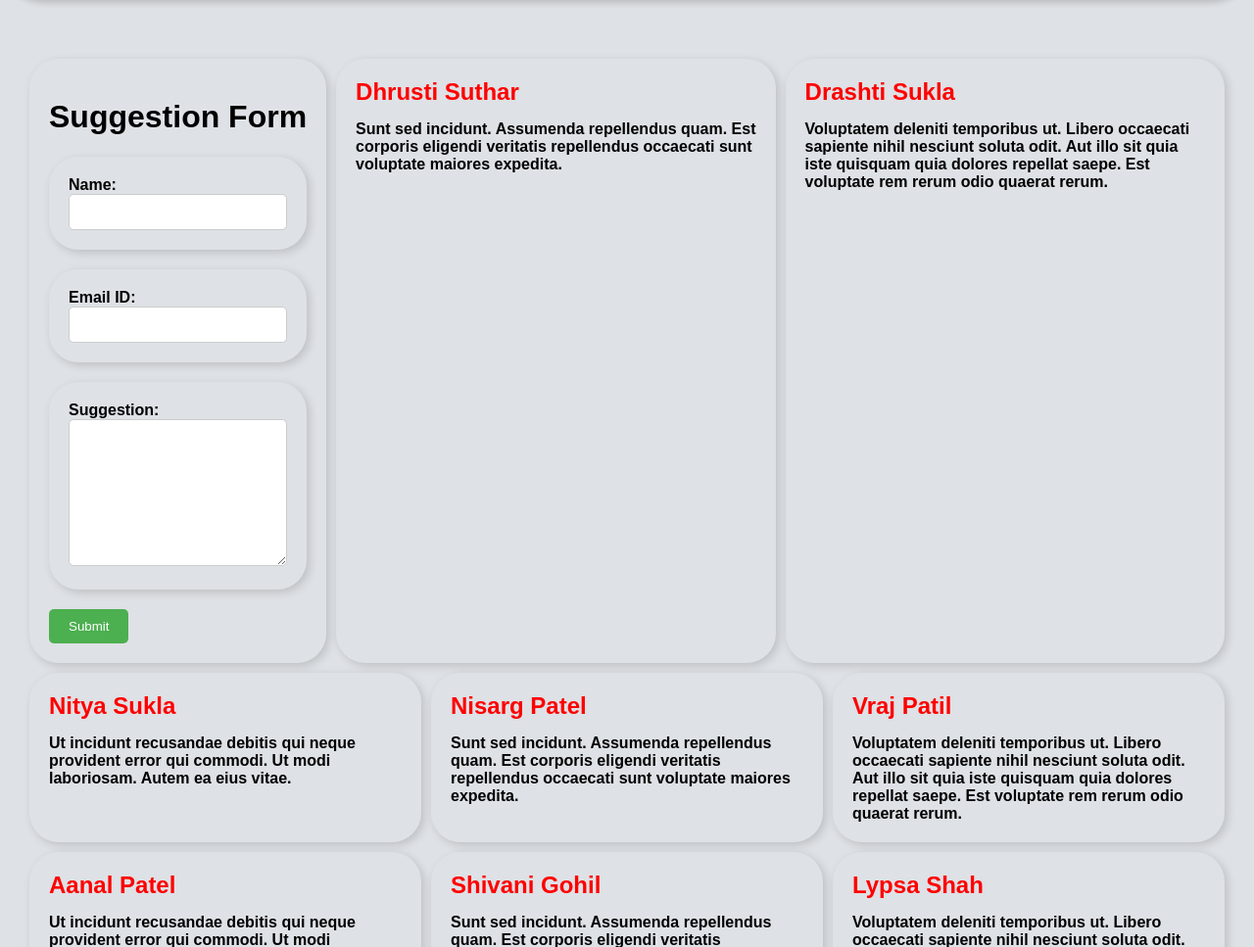
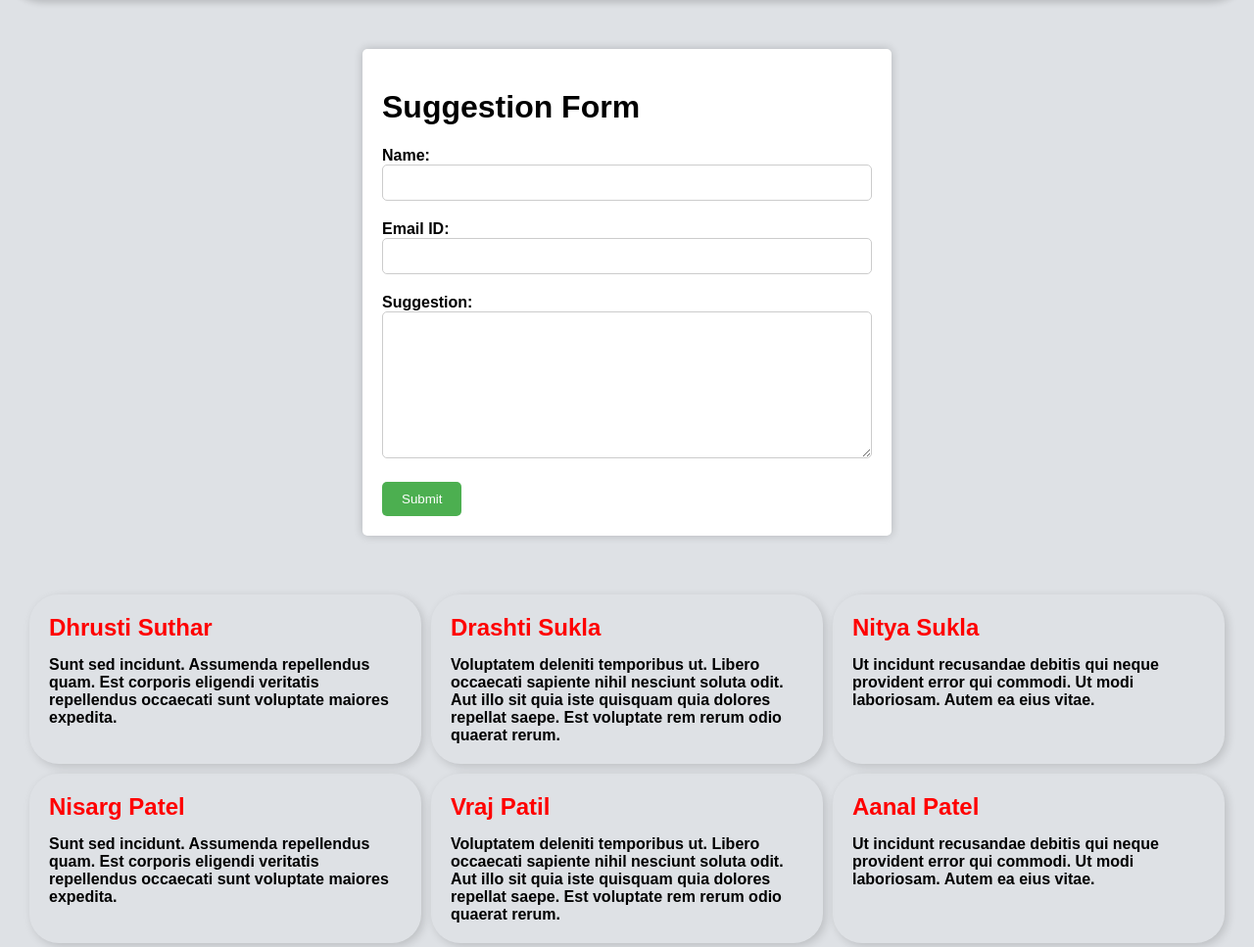
Before and after one commit to MITESH-DABHI/satsangdev, a Django app: page /yoga_review/ in a window 1280 px wide. Shown: the part 103-1070 px from the top of the page at 98% size. Run offline with Django 4.2, Linux system fonts and the light colour scheme; data that the repository does not hold is empty.

Commit message:
fixed suggation form

```diff
--- a/templates/review.html
+++ b/templates/review.html
@@ -15,15 +15,16 @@
           margin: 0;
           padding: 0;
       }
-/*
+
       .container {
           max-width: 600px;
+          width:500px;
           margin: 50px auto;
           padding: 20px;
           background-color: #fff;
           box-shadow: 0 0 10px rgba(0, 0, 0, 0.2);
           border-radius: 5px;
-      } */
+      }
 
       .form-group {
           margin-bottom: 20px;
@@ -76,13 +77,6 @@
       </div>
     </div>
 
-  <div id="maindiv">
-    {% for i in data_review %}
-      <div id="tb1">
-        <p id="text">{{ i.name  | safe}}</p>
-        <p id="reviews">{{ i.message  | safe}}</p>
-      </div>
-    {% endfor %}
     <div class="container">
       <h1>Suggestion Form</h1>
       <form method="post">
@@ -102,6 +96,15 @@
           <input type="submit" value="Submit">
       </form>
   </div>
+
+  <div id="maindiv">
+    {% for i in data_review %}
+      <div id="tb1">
+        <p id="text">{{ i.name  | safe}}</p>
+        <p id="reviews">{{ i.message  | safe}}</p>
+      </div>
+    {% endfor %}
+
     <!-- <h1>Suggestion Form</h1>
     <form method="post">
         {% csrf_token %}
```
